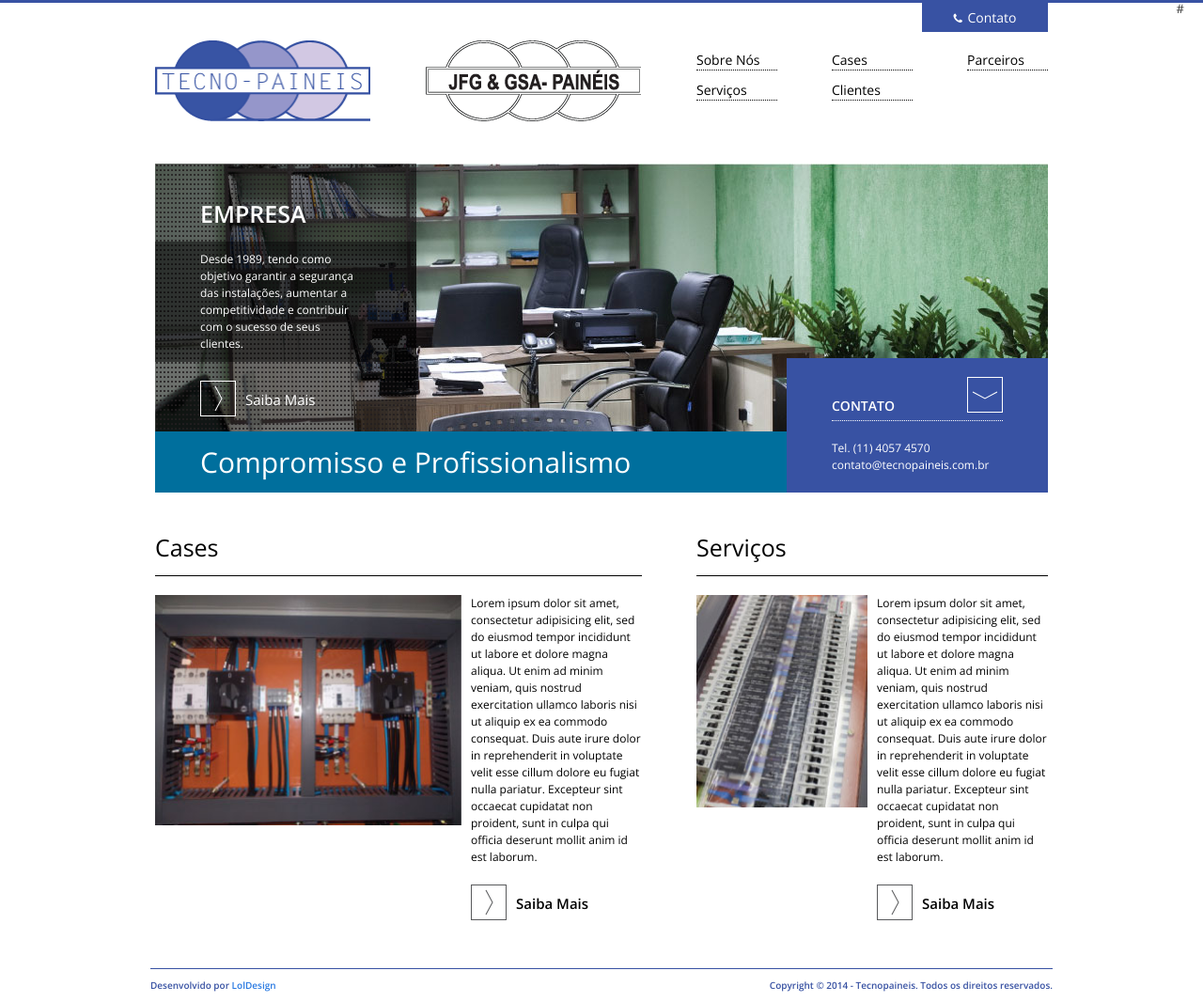
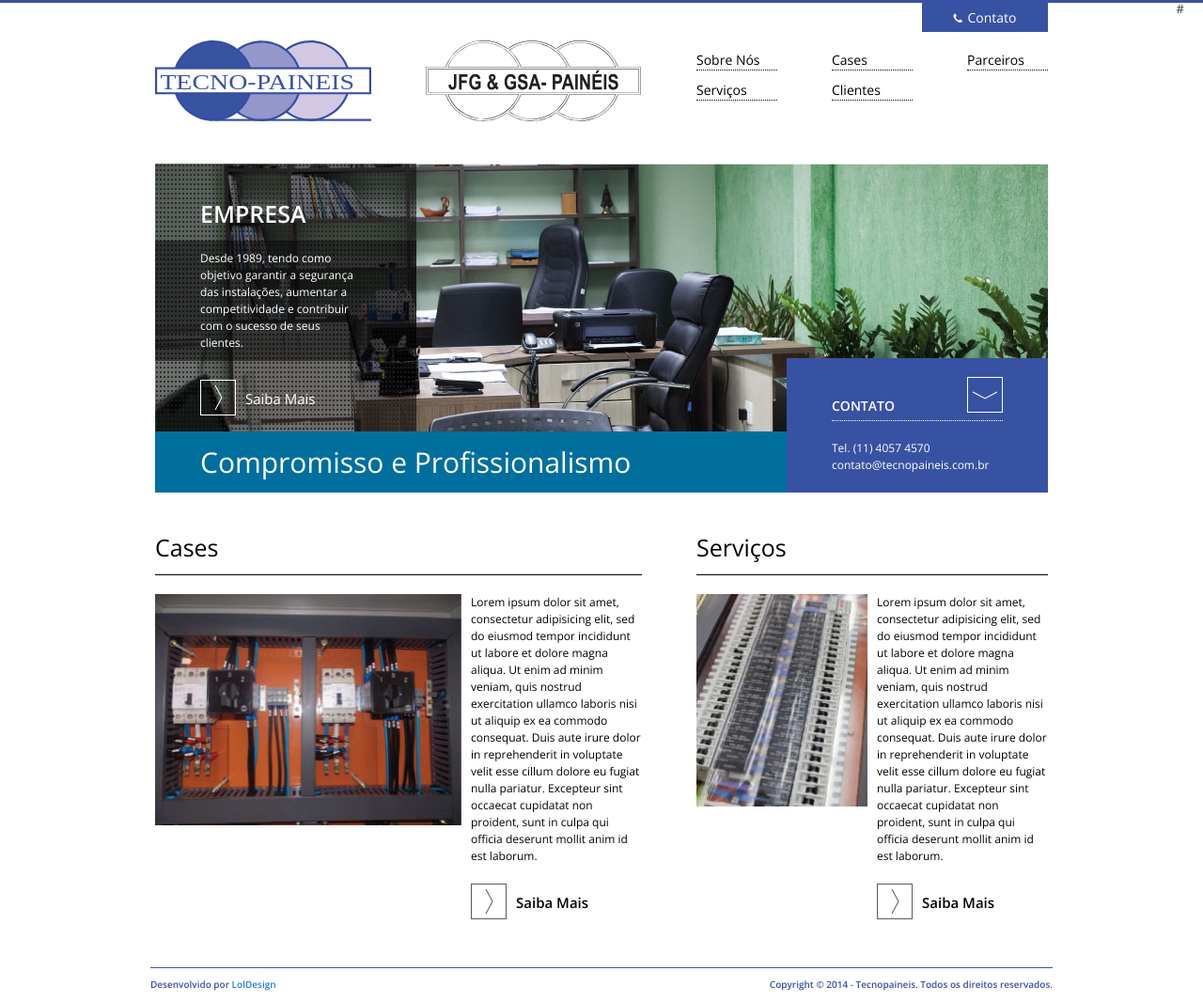
Before and after one commit to tecnopaineis/tecnopaineis.github.io, a Jekyll site: the page built from index.html, in a window 1280 px wide. Shown: the whole page at 94% size. Built offline with Jekyll 4.4.1, drawn with Linux system fonts in a browser that asks for light colours; nearby versions of some CDN libraries; library files that are not in the unit come from our copies.

Commit message:
Revert "support for retina  on logos only chrome"
This reverts commit 8c4631d1c6c88ce45a34a2b02d3089f4ce5a9431.

```diff
--- a/_includes/header.html
+++ b/_includes/header.html
@@ -7,12 +7,12 @@
       Contato</a>
     <figure class='current-logo'>
       <a href="/">
-        <img src="/assets/images/logo-tecnopaineis.png" srcset="/assets/images/logo-tecnopaineis.svg 2x" alt="Tecnopainéis">
+        <img src="/assets/images/logo-tecnopaineis.svg" alt="Tecnopainéis">
       </a>
     </figure>
 
     <figure>
-      <img src="/assets/images/logo-jsg-gsa-paineis.png" srcset="/assets/images/logo-jsg-gsa-paineis.svg 2x" alt="JSG GSA PAINEIS">
+      <img src="/assets/images/logo-jsg-gsa-paineis.svg" alt="JSG GSA PAINEIS">
     </figure>
 
     <aside>
--- a/assets/stylesheets/_sass/layout/_header.scss
+++ b/assets/stylesheets/_sass/layout/_header.scss
@@ -9,10 +9,6 @@ header.main .content{
 
   figure{
     @include grid(5);
-
-    img{
-      width: 229px;
-    }
 
     &.current-logo{
     @include grid(6);
```
Also changed, not shown: assets/images/logo-jsg-gsa-paineis.png (deleted), assets/images/logo-tecnopaineis.png (deleted).
